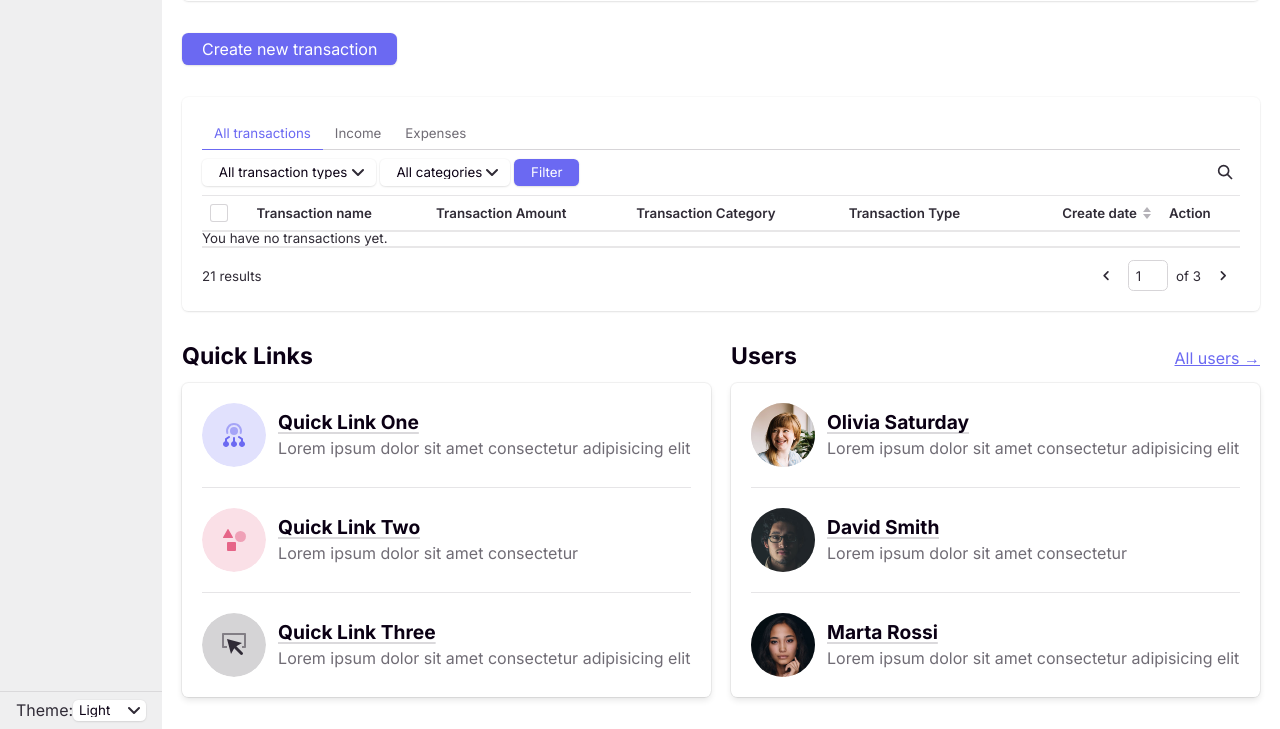
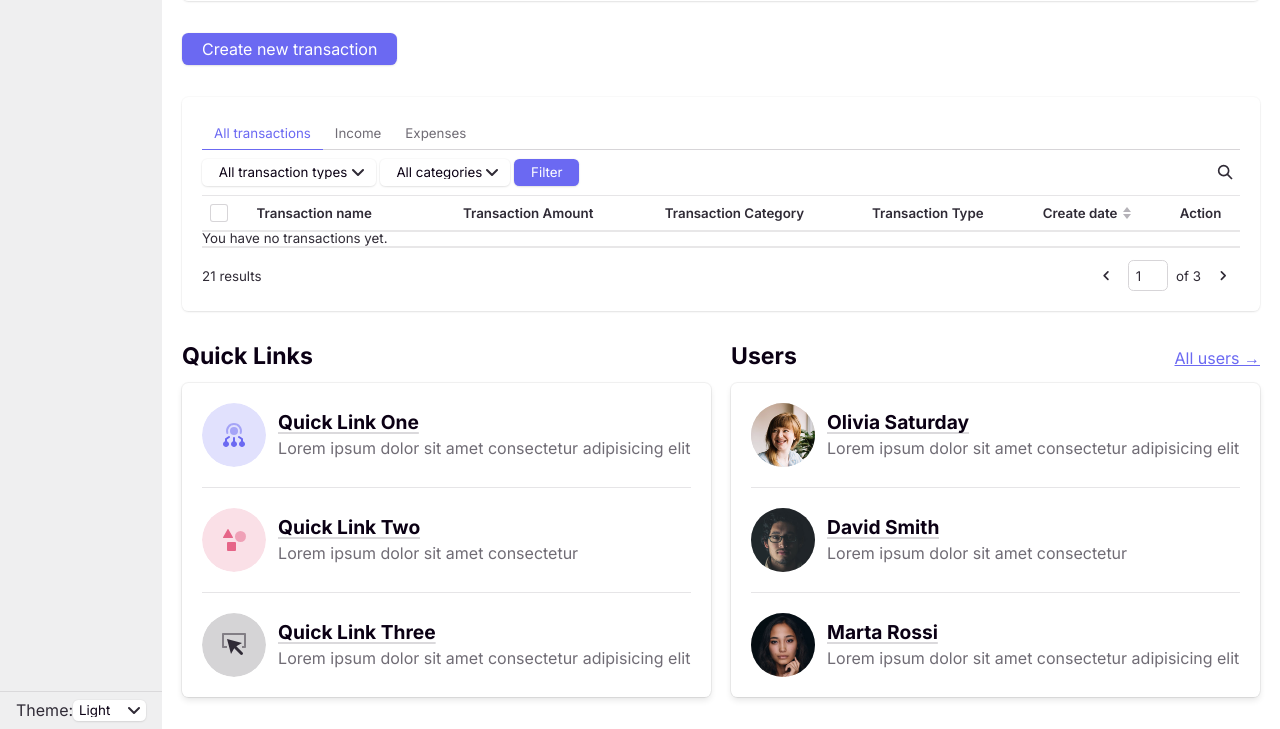
Before and after one commit to TarikZarouali/financebuddydev, a PHP site: page /financebuddydev/account in a window 1280 px wide. Shown: the part 321-1050 px from the top of the page. Run offline with PHP 8.4, Linux system fonts and the light colour scheme; the visitor is signed in with stand-in values (Sample User, id 1); data comes from the database, SQL or seed files in the repository; data that the repository does not hold is empty.

Commit message:
made a query to sort out transactions based on categoryName

```diff
--- a/app/models/transactionModel.php
+++ b/app/models/transactionModel.php
@@ -133,7 +133,7 @@ class transactionModel
             $getTransactionsByCategoryQuery = "SELECT t.`transactionId`, t.`transactionName`, t.`transactionAccountId`, t.`transactionCategoryId`, t.`transactionAmount`, t.`transactionDescription`, t.`transactionCreateDate`, t.`transactionIsActive`, c.`categoryName`
                                                FROM `transactions` t
                                                INNER JOIN `categories` c ON t.`transactionCategoryId` = c.`categoryId`
-                                               WHERE t.`transactionIsActive` = 1 AND c.`categoryId` = :categoryId";
+                                               WHERE t.`transactionIsActive` = 1 AND c.`categoryName` = :categoryName";
             $this->db->query($getTransactionsByCategoryQuery);
             $this->db->bind(':categoryId', $categoryId);
             return $this->db->resultSet();
--- a/app/views/account/overview.php
+++ b/app/views/account/overview.php
@@ -138,17 +138,17 @@
                                             <span>Transaction name</span>
                                         </div>
                                     </th>
-                                    <th class="int-table__cell int-table__cell--th text-left">
+                                    <th class="int-table__cell int-table__cell--th text-center">
                                         Transaction Amount
                                     </th>
-                                    <th class="int-table__cell int-table__cell--th text-left">
+                                    <th class="int-table__cell int-table__cell--th text-center">
                                         Transaction Category
                                     </th>
-                                    <th class="int-table__cell int-table__cell--th text-left">
+                                    <th class="int-table__cell int-table__cell--th text-center">
                                         Transaction Type
                                     </th>
-                                    <th class="int-table__cell int-table__cell--th int-table__cell--sort js-int-table__cell--sort" data-date-format="dd-mm-yyyy">
-                                        <div class="flex items-center justify-end">
+                                    <th class="int-table__cell int-table__cell--th int-table__cell--sort js-int-table__cell--sort text-center" data-date-format="dd-mm-yyyy">
+                                        <div class="flex items-center justify-center">
                                             <span>Create date</span>
                                             <svg class="icon icon--xxs margin-left-xxxs int-table__sort-icon" aria-hidden="true" viewBox="0 0 12 12">
                                                 <polygon class="arrow-up" points="6 0 10 5 2 5 6 0" />
@@ -170,7 +170,7 @@
                                             </li>
                                         </ul>
                                     </th>
-                                    <th class="int-table__cell int-table__cell--th text-left">
+                                    <th class="int-table__cell int-table__cell--th text-center">
                                         Action
                                     </th>
                                 </tr>
@@ -185,18 +185,18 @@
                                                     <div class="custom-checkbox__control" aria-hidden="true"></div>
                                                 </div>
                                             </th>
-                                            <td class="int-table__cell text-truncate max-width-xxxxs"><?= $transaction->transactionName ?></td>
-                                            <td class="int-table__cell"><?= $transaction->transactionAmount ?></td>
-                                            <td class="int-table__cell"><?= $transaction->categoryName ?></td>
-                                            <td class="int-table__cell">
+                                            <td class="int-table__cell text-truncate max-width-xxxxs text-left"><?= $transaction->transactionName ?></td>
+                                            <td class="int-table__cell text-center"><?= $transaction->transactionAmount ?></td>
+                                            <td class="int-table__cell text-center"><?= $transaction->categoryName ?></td>
+                                            <td class="int-table__cell text-center">
                                                 <?php if ($transaction->transactionAmount > 0) : ?>
                                                     <span class="inline-block bg-success-darker bg-opacity-20% radius-full padding-y-xxxs padding-x-xs color-success-darker text-xs ws-nowrap">Income</span>
                                                 <?php else : ?>
                                                     <span class="inline-block bg-error-darker bg-opacity-20% radius-full padding-y-xxxs padding-x-xs color-error-darker text-xs ws-nowrap">Expense</span>
                                                 <?php endif; ?>
                                             </td>
-                                            <td class="int-table__cell text-right"><?= date('Y-m-d', $transaction->transactionCreateDate); ?></td>
-                                            <td class="int-table__cell">
+                                            <td class="int-table__cell text-center"><?= date('Y-m-d', $transaction->transactionCreateDate); ?></td>
+                                            <td class="int-table__cell text-center">
                                                 <a class="btn btn--primary" href="<?= URLROOT ?>account/updateTransaction/<?= $transaction->transactionId ?>/">Edit transaction</a>
                                             </td>
                                         </tr>
```
